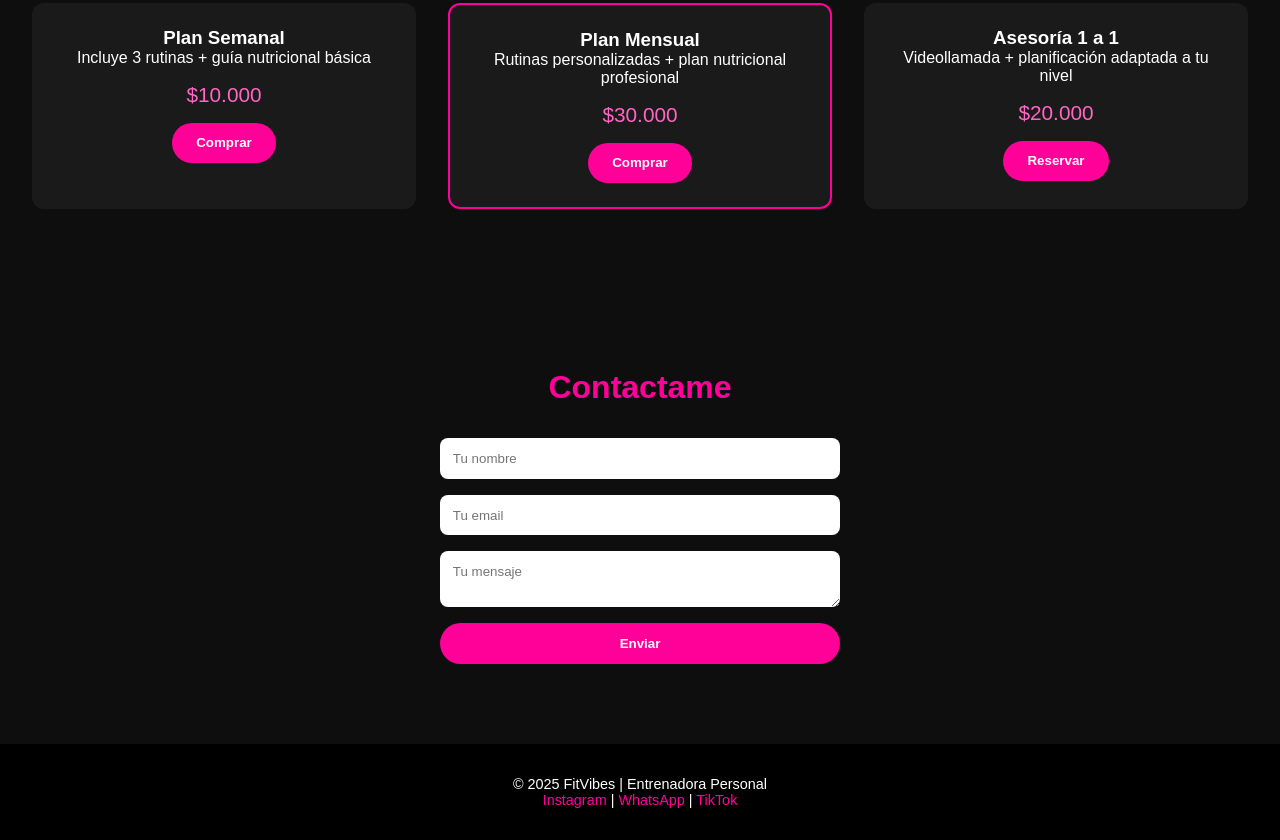
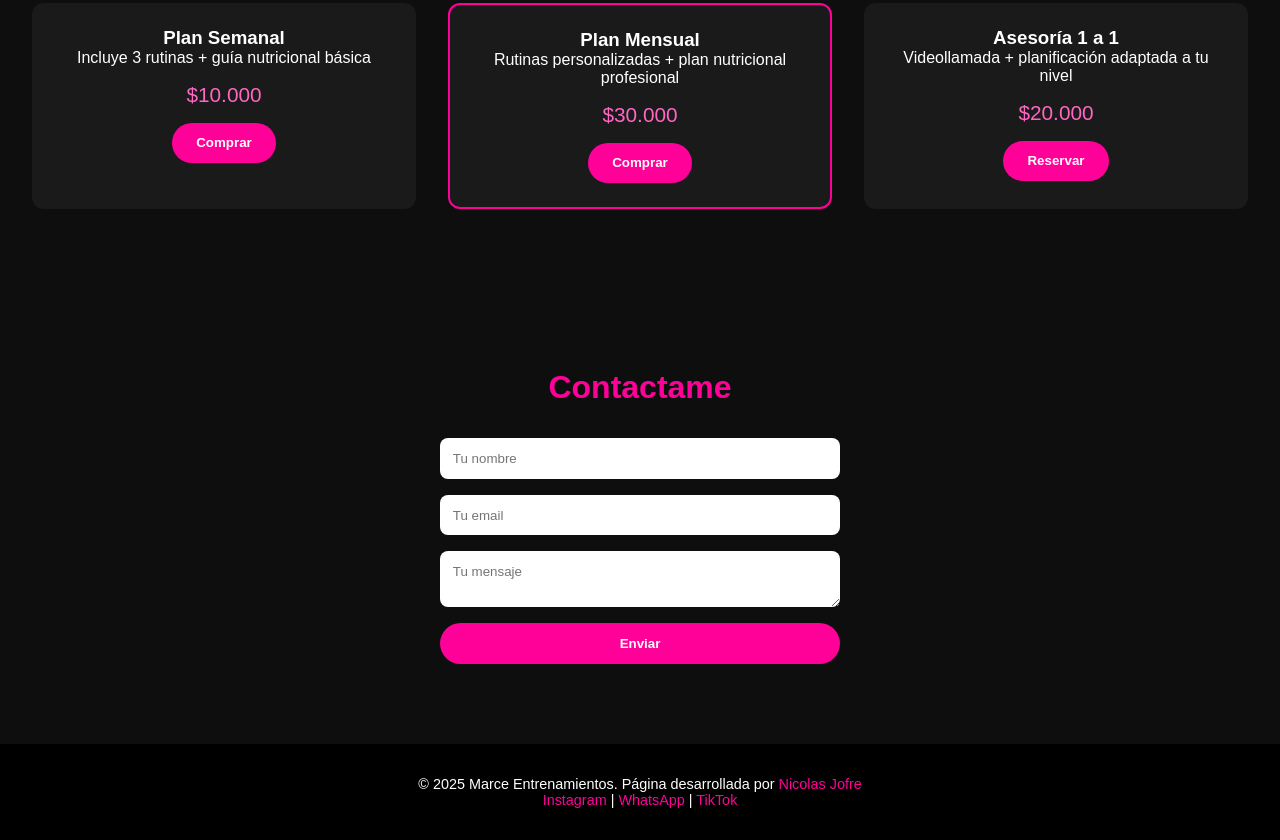
Before and after one commit to nicojofre5/marceEntrenamientos, a plain HTML site: page index.html in a window 1280 px wide. Shown: the part 1356-2196 px from the top of the page. Drawn offline with Linux system fonts and the light colour scheme.

Commit message:
Cambios en footer

```diff
--- a/index.html
+++ b/index.html
@@ -88,7 +88,7 @@
   </section>
 
   <footer>
-    <p>© 2025 FitVibes | Entrenadora Personal</p>
+    <p>© 2025 Marce Entrenamientos. Página desarrollada por <a href="" class="link-name">Nicolas Jofre</a></p>
     <div class="redes">
       <a href="#">Instagram</a> | <a href="#">WhatsApp</a> | <a href="#">TikTok</a>
     </div>
--- a/style.css
+++ b/style.css
@@ -41,6 +41,11 @@ body {
 
 .nav-links a:hover {
   color: #ff0099;
+}
+
+.link-name{
+    color: #ff0099;
+    text-decoration: none;
 }
 
 .menu-toggle {
```
